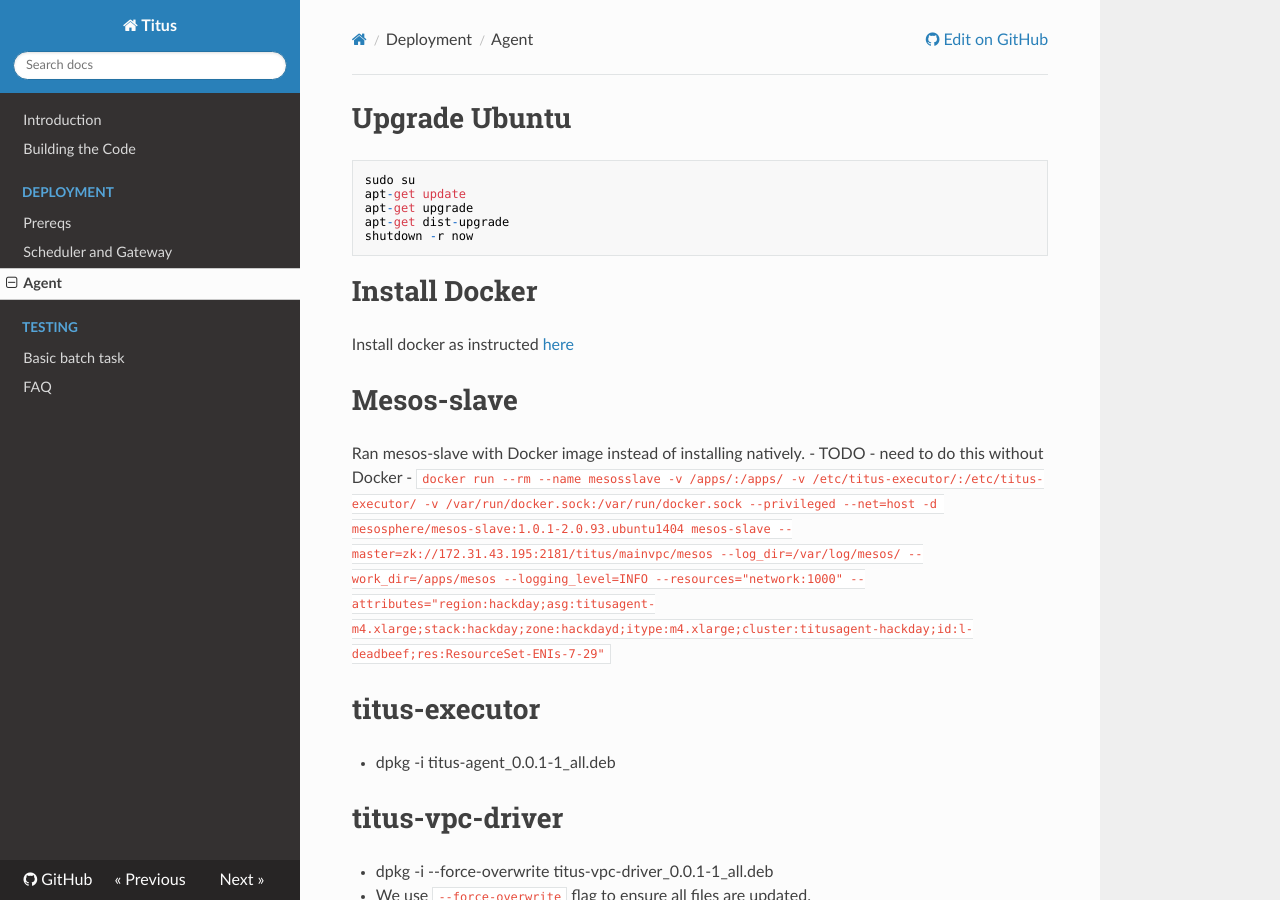
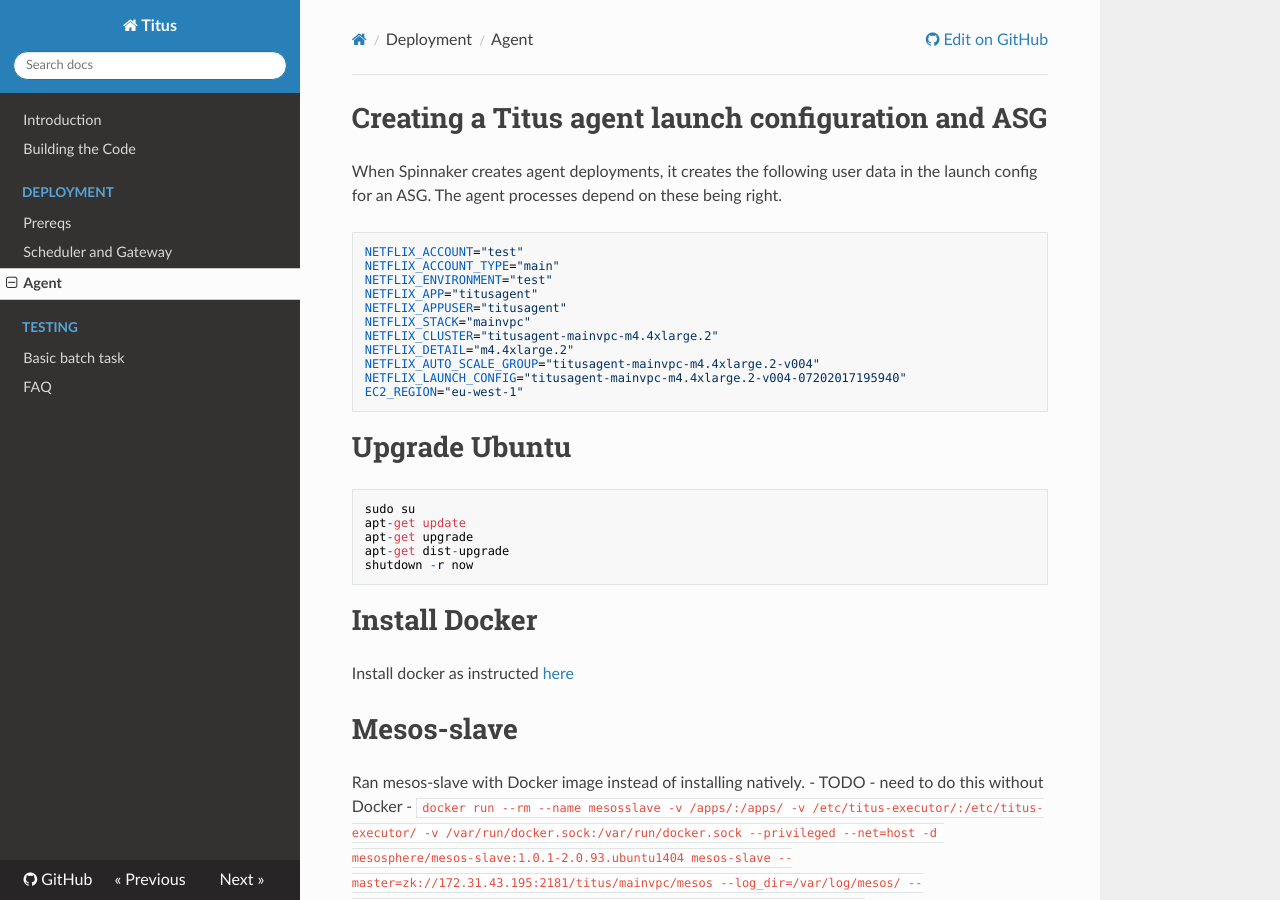
Before and after one commit to Netflix/titus, an MkDocs documentation site: the page built from docs/docs/install/agent.md, in a window 1280 px wide and 900 px high. Built offline with MkDocs 1.6.1, drawn with Linux system fonts in a browser that asks for light colours; nearby versions of some CDN libraries; old or Windows-style settings are respelled for this version of MkDocs.

Commit message:
add ASG config

````diff
--- a/docs/docs/install/agent.md
+++ b/docs/docs/install/agent.md
@@ -1,3 +1,20 @@
+# Creating a Titus agent launch configuration and ASG
+When Spinnaker creates agent deployments, it creates the following user data in the launch config for an ASG. The
+agent processes depend on these being right.
+```
+NETFLIX_ACCOUNT="test"
+NETFLIX_ACCOUNT_TYPE="main"
+NETFLIX_ENVIRONMENT="test"
+NETFLIX_APP="titusagent"
+NETFLIX_APPUSER="titusagent"
+NETFLIX_STACK="mainvpc"
+NETFLIX_CLUSTER="titusagent-mainvpc-m4.4xlarge.2"
+NETFLIX_DETAIL="m4.4xlarge.2"
+NETFLIX_AUTO_SCALE_GROUP="titusagent-mainvpc-m4.4xlarge.2-v004"
+NETFLIX_LAUNCH_CONFIG="titusagent-mainvpc-m4.4xlarge.2-v004-07202017195940"
+EC2_REGION="eu-west-1"
+```
+
 # Upgrade Ubuntu
 ```
 sudo su
````
